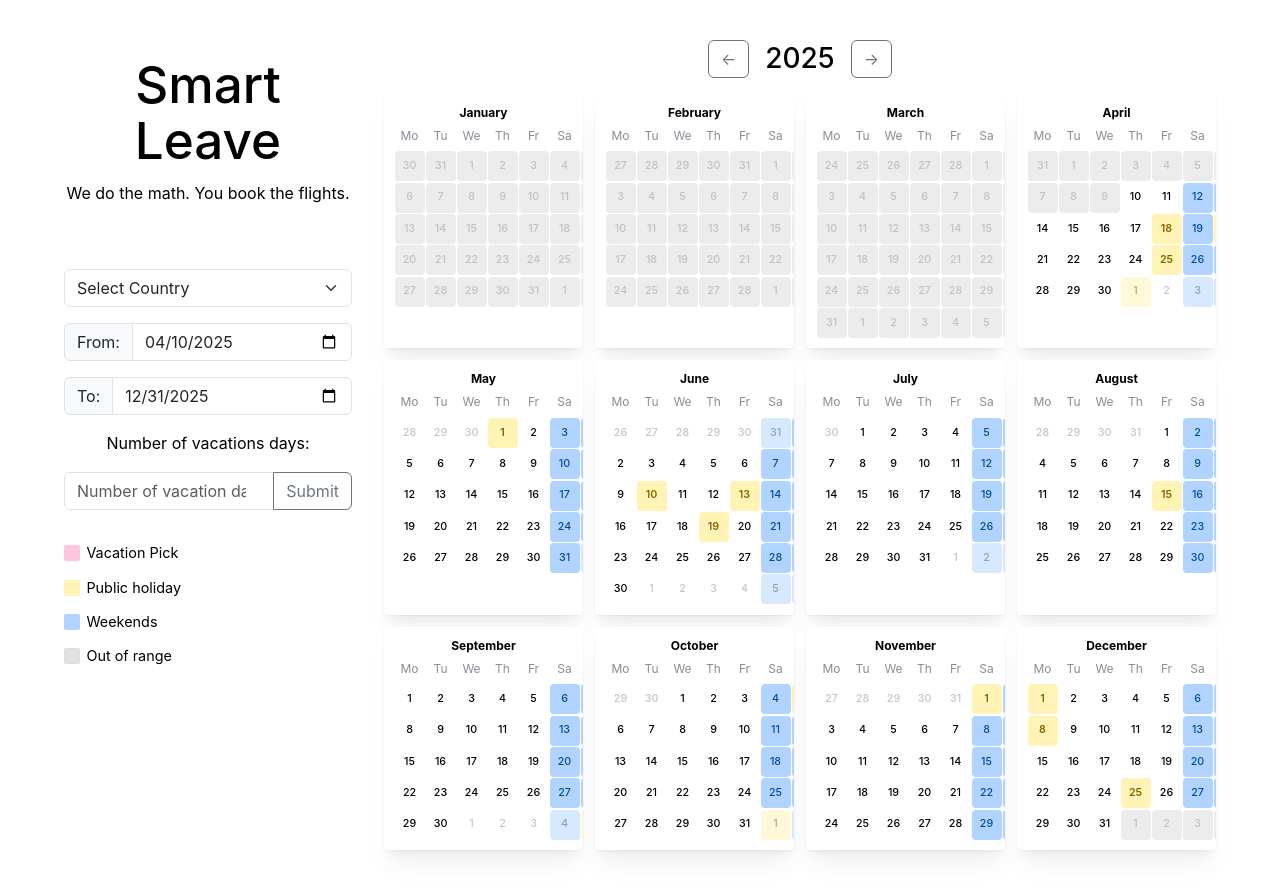
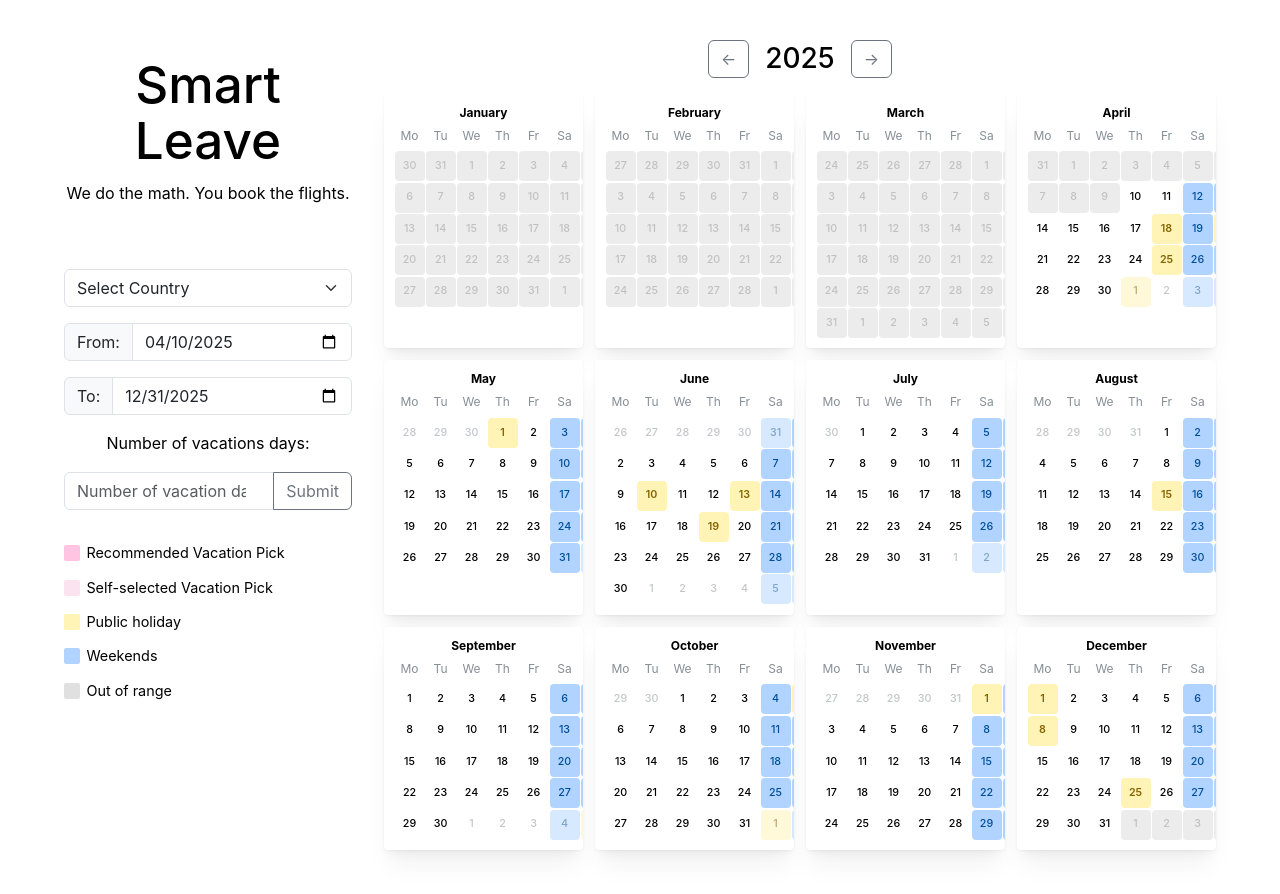
Before and after one commit to Carolina-Sofia/smartLeave, a React (Vite) app: page / in a window 1280 px wide. Shown: the top 894 px of the page. Built offline with nearby package versions, Linux system fonts and the light colour scheme.

Commit message:
Add legend for self selected dates

```diff
--- a/src/App.jsx
+++ b/src/App.jsx
@@ -220,7 +220,14 @@ function App() {
                 className="color-legend"
                 style={{ background: "#ffc4e1" }}
               ></span>
-              Vacation Pick
+              Recommended Vacation Pick
+            </div>
+            <div className="legend-square">
+              <span
+                className="color-legend"
+                style={{ background: "#fce3f0" }}
+              ></span>
+              Self-selected Vacation Pick
             </div>
             <div className="legend-square">
               <span
```
